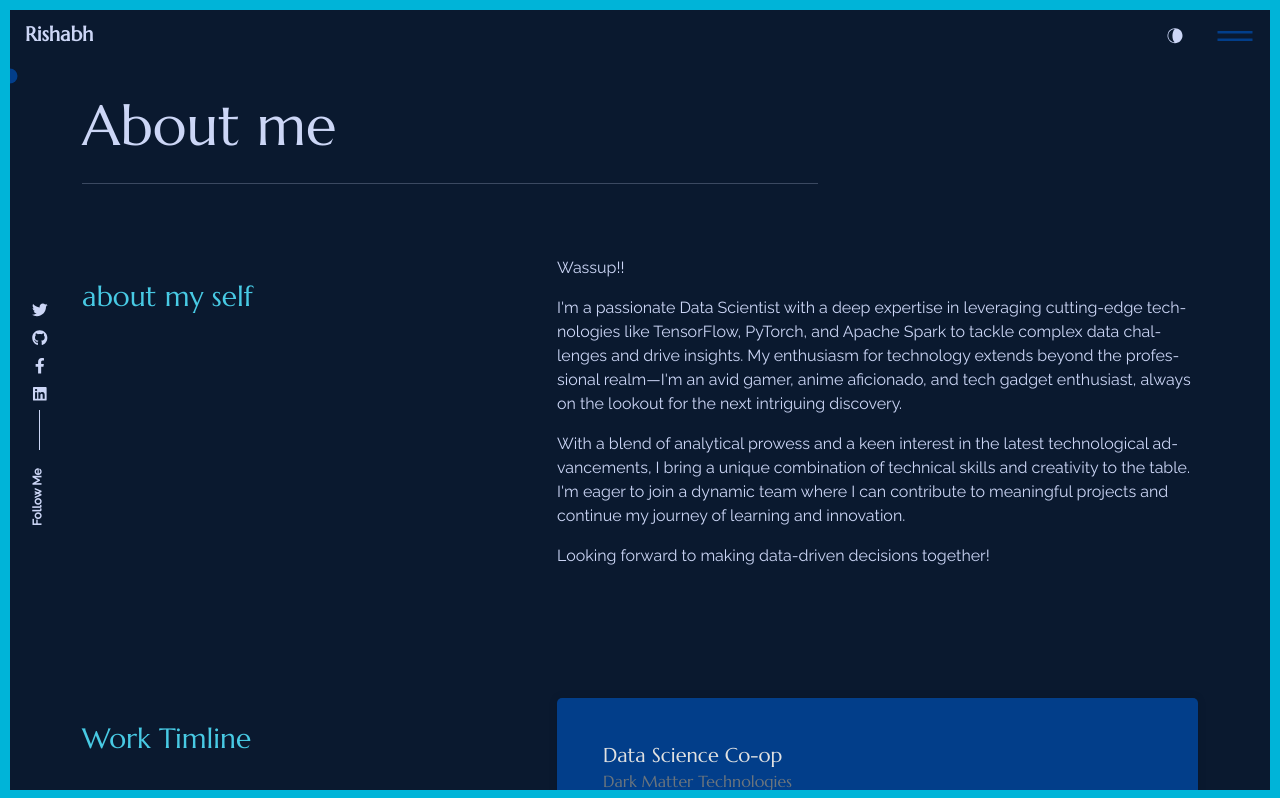
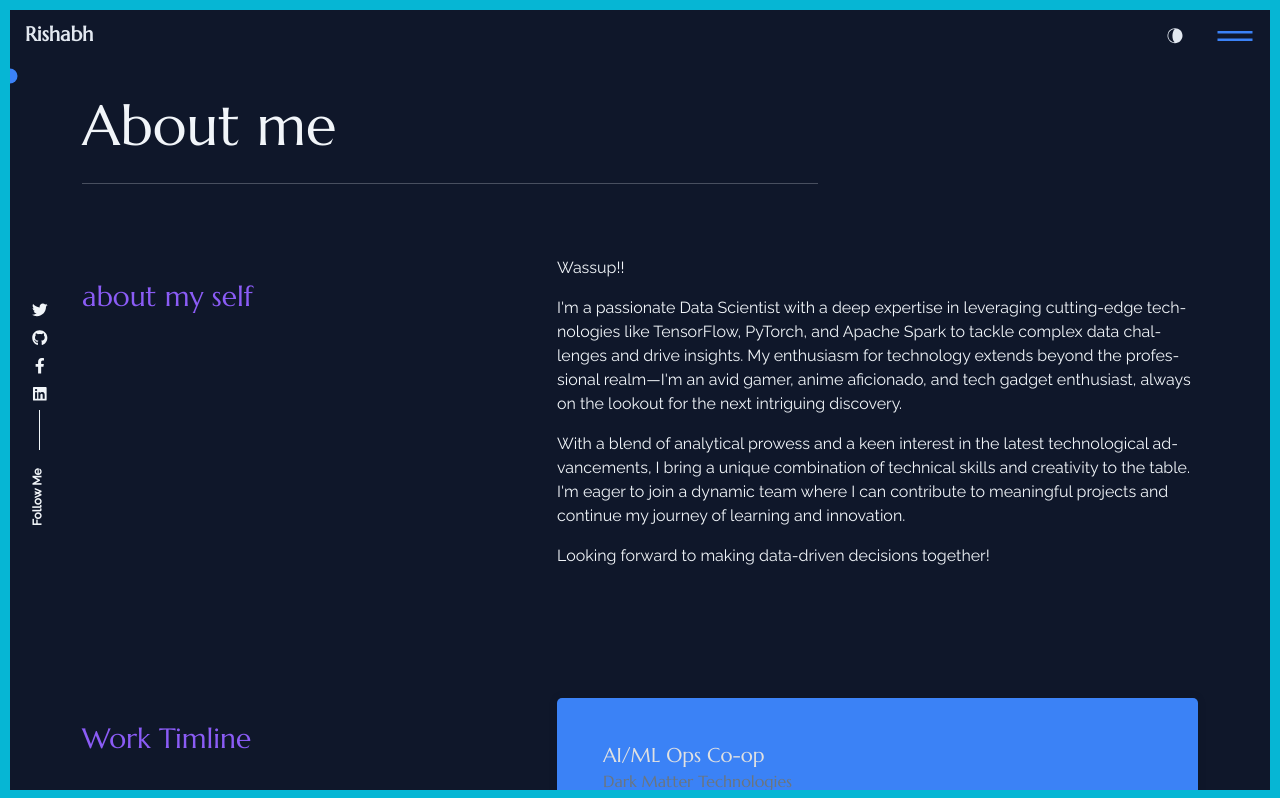
Before and after one commit to ris3abh/ris3abh.github.io, a React (Create React App) app: page /about in a window 1280 px wide. Shown: the top 798 px of the page. Built offline with nearby package versions, Linux system fonts and the light colour scheme.

Commit message:
new changes

```diff
--- a/src/content_option.js
+++ b/src/content_option.js
@@ -25,8 +25,10 @@ const dataabout = {
     aboutme3: "Looking forward to making data-driven decisions together!",
 };
 
-const worktimeline = [{
-    jobtitle: "Data Science Co-op",
+    const worktimeline = [
+
+    {
+        jobtitle: "AI/ML Ops Co-op",
         where: "Dark Matter Technologies",
         date: "July - 2023 to December - 2023",
         description1: "●Led AIVA's A/B testing pipeline integration into loan processes with AWS CodeBuild and CodePipeline, boosting deployment speed and efficiency by 12%.",
@@ -134,6 +136,36 @@ const skills = [{
 
 const dataportfolio = [
     {
+        img: "https://leehallwriter.com/wp-content/uploads/2021/03/gr-.jpg",
+        description: "Developed a real-time data pipeline for GoodReads API data processing and analytics using ETL jobs and Redshift warehouse.",
+        link: "https://github.com/ris3abh/The_GoodReads_Pipeline",
+    },
+    {
+        img: "https://assets.intersystems.com/dims4/default/b9afc6f/2147483647/strip/true/crop/780x422+0+0/resize/780x422!/format/webp/quality/90/?url=http%3A%2F%2Finter-systems-brightspot.s3.amazonaws.com%2F26%2Fbd%2F6a6aa762425f87ad7d5c2fe65f8c%2Fawslogo-image.jpg",
+        description: "Built an Airflow-orchestrated ETL pipeline using AWS EMR and Spark for processing delivery deadline data.",
+        link: "https://github.com/ris3abh/ETL-pipeline-using-Airflow-and-AWS-EMR",
+    },
+    {
+        img: "https://www.callcentrehelper.com/images/stories/2007/05/pie-segment-760.jpg",
+        description: "Developed predictive models for family size estimation based on customer attributes and purchase patterns.",
+        link: "https://github.com/ris3abh/customer_segmentation",
+    },
+    {
+        img: "https://cdn-copjn.nitrocdn.com/MPSySGIBVHyrabywLcubwpqTtkOwocIm/assets/images/optimized/rev-23d1311/attorneybrianwhite.com/wp-content/uploads/2021/01/Car-Crash-with-police-660523594_1258x839.jpeg",
+        description: "Analyzed crash data and developed ML models using XGBoost, CatBoost, and LightGBM to predict injury severity.",
+        link: "https://github.com/ris3abh/Collisions_prediction",
+    },
+    {
+        img: "https://www.thegreatapps.com/application/upload/Apps/2024/05/home-credit-personal-loan-app-172.png",
+        description: "Implemented credit risk assessment models for Home Credit Group to expand financial inclusion for unbanked populations.",
+        link: "https://github.com/ris3abh/Home-Credit-Default-Risk",
+    },
+    {
+        img: "https://media.npr.org/assets/img/2023/11/22/maestro_20221020_23442r_custom-ab20c21b4f3159fbc479d70bca9984b04d30ec8b.jpg?s=1100&c=85&f=webp",
+        description: "Created MAESTRO.ai, an automated music production system using WaveNet, GANs, and transformer models for real-time audio processing.",
+        link: "https://github.com/ris3abh/MAESTRO",
+    },
+    {
         img: "https://imgs.search.brave.com/mp2xdVuOGfbFPTUzDfLUVVZKpyRSb3b_1Yz_cHE8VXM/rs:fit:860:0:0/g:ce/aHR0cHM6Ly91cGxv/YWQud2lraW1lZGlh/Lm9yZy93aWtpcGVk/aWEvY29tbW9ucy8w/LzA1L0J1cm5vdXRf/b3BzX29uX01hbmd1/bV9GaXJlX01jQ2Fs/bF9TbW9rZWp1bXBl/cnMuanBn",
         description: "Enhanced wildfire dataset quality and detection precision using advanced preprocessing and AI models, culminating in high-accuracy wildfire tracing and hazard monitoring.",
         link: "https://github.com/ris3abh/DL-firefighters",
--- a/src/index.css
+++ b/src/index.css
@@ -1,28 +1,39 @@
 :root {
-    /* Dark theme defaults */
-    --bg-color: #0a192f; /* Deep navy */
-    --primary-color: #00b4d8; /* Bright teal */
-    --primary-color2: #023e8a; /* Indigo */
-    --secondary-color: #48cae4; /* Lighter teal */
-    --menu-color1: #9b5de5; /* Soft purple */
-    --text-color1: #ccd6f6; /* Light gray */
-    --text-color: #ccd6f6; /* Light gray */
-    --text-color-2: #ccd6f6; /* Light gray, could adjust if needed */
-    --text-color-3: #0077b6; /* Blue */
-    --overlay-color: rgba(10,25,47,0.63); /* Transparent deep navy */
+    /* Modern Dark Theme Defaults */
+    --bg-color: #0f172a; /* Rich dark blue background */
+    --primary-color: #06b6d4; /* Vibrant cyan */
+    --primary-color2: #3b82f6; /* Bright blue */
+    --secondary-color: #8b5cf6; /* Vibrant purple */
+    --menu-color1: #f472b6; /* Pink */
+    --text-color1: #f1f5f9; /* Crisp white */
+    --text-color: #f1f5f9; /* Crisp white */
+    --text-color-2: #e2e8f0; /* Soft white */
+    --text-color-3: #60a5fa; /* Light blue */
+    --overlay-color: rgba(15, 23, 42, 0.8); /* Transparent dark blue */
+
+    /* Gradient Colors */
+    --gradient-1: linear-gradient(45deg, #06b6d4, #3b82f6);
+    --gradient-2: linear-gradient(135deg, #8b5cf6, #f472b6);
+
+    /* Shadow */
+    --box-shadow: 0 4px 6px -1px rgb(0 0 0 / 0.1), 0 2px 4px -2px rgb(0 0 0 / 0.1);
 }
 
 [data-theme="light"] {
-    /* Light theme overrides */
-    --bg-color: #f8f9fa; /* Very light gray */
-    --primary-color: #90e0ef; /* Sky blue */
-    --primary-color2: #ade8f4; /* Soft sky blue */
-    --secondary-color: #caffbf; /* Soft lime */
-    --menu-color1: #f15bb5; /* Lavender */
-    --text-color: #495057; /* Dark slate gray */
-    --text-color-2: #495057; /* Dark slate gray */
-    --text-color-3: #fcbf49; /* Soft orange */
-    --overlay-color: rgba(248,249,250,0.70); /* Slightly transparent light gray */
+    /* Modern Light Theme */
+    --bg-color: #ffffff; /* Pure white */
+    --primary-color: #0ea5e9; /* Sky blue */
+    --primary-color2: #6366f1; /* Indigo */
+    --secondary-color: #a855f7; /* Purple */
+    --menu-color1: #ec4899; /* Pink */
+    --text-color: #0f172a; /* Dark blue */
+    --text-color-2: #1e293b; /* Slate */
+    --text-color-3: #3b82f6; /* Blue */
+    --overlay-color: rgba(255, 255, 255, 0.9);
+
+    /* Light Theme Gradients */
+    --gradient-1: linear-gradient(45deg, #0ea5e9, #6366f1);
+    --gradient-2: linear-gradient(135deg, #a855f7, #ec4899);
 }
 
 html,
--- a/src/pages/home/style.css
+++ b/src/pages/home/style.css
@@ -16,7 +16,7 @@ section {
 }
 
 .btn-portfolio {
-    background: var(--primary-color);
+    background: #fff;
     border-radius: 0;
 }
 
```
Also changed, not shown: 2 other files (tests, documents, lock files or other folders). Lines whose indentation alone changed are shown as unchanged.
